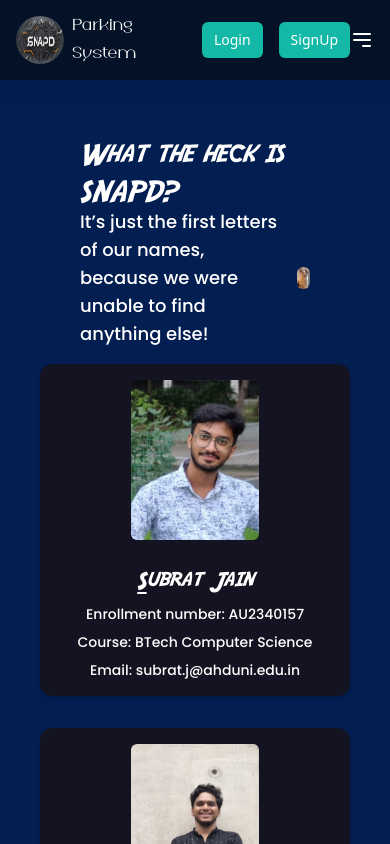
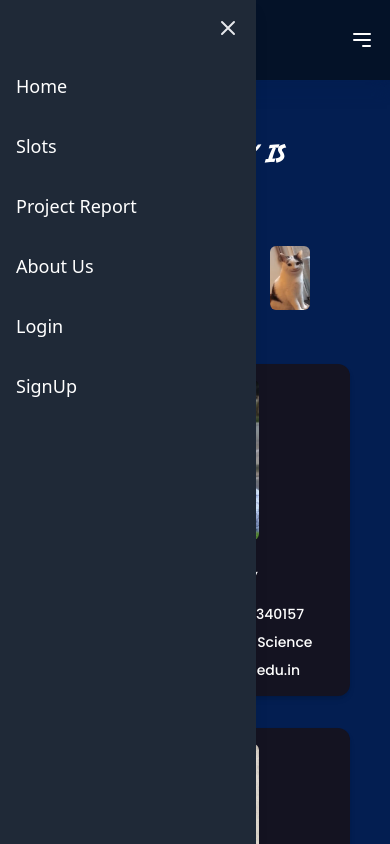
Before and after one commit to CodexKnight-ai/SNAPD_parking, a React (Vite) app in the folder Frontend/: page /about-us in a window 390 px wide. Both pictures are taken after a click on the button 362 px from the left and 40 px from the top of the page. Shown: the top 844 px of the page. Built offline with nearby package versions, Linux system fonts and the light colour scheme.

Commit message:
last commit

```diff
--- a/Frontend/src/Components/About.jsx
+++ b/Frontend/src/Components/About.jsx
@@ -12,7 +12,7 @@ function About() {
           It’s just the first letters of our names, because we were unable to
           find anything else!
           <span>
-            <img className="h-auto w-12 sm:w-16 md:w-20 rounded-md" src="/smileCat.png" />
+            <img className="h-16 w-auto min-w-10 sm:h-20 md:h-24 rounded-md" src="/smileCat.png" />
           </span>
         </h3>
       </div>
--- a/Frontend/src/Components/Navbar.jsx
+++ b/Frontend/src/Components/Navbar.jsx
@@ -1,36 +1,45 @@
-import React from "react";
+import React, { useState } from "react";
 import { NavLink, useNavigate } from "react-router-dom";
 import { useSelector, useDispatch } from "react-redux";
-import { logout } from '../store/authSlice';
+import { logout } from "../store/authSlice";
 
 function Navbar() {
+  const [isSidebarOpen, setIsSidebarOpen] = useState(false);
   const dispatch = useDispatch();
   const navigate = useNavigate();
   const { status, userData } = useSelector((state) => state.auth);
 
   const handleLogout = () => {
     dispatch(logout());
-    navigate('/login');
+    navigate("/login");
   };
 
   return (
+    <>
+      {/* Navbar */}
       <div className="w-full h-20 px-4 bg-navbar fixed top-0 shadow-lg flex items-center justify-between z-50 shadow-primary">
         {/* Logo and Title */}
         <div className="flex items-center gap-2">
           <img
-          className="h-12 w-12 sm:h-16 sm:w-16 rounded-full"
+            className="h-12 w-auto sm:h-16 sm:w-auto rounded-3xl"
             src="/logo.png"
             alt="Logo"
           />
-        <p className="text-white text-lg sm:text-xl lg:text-2xl font-bosch">Parking System</p>
+          <p className="text-white text-lg sm:text-xl lg:text-2xl font-bosch">
+            Parking System
+          </p>
         </div>
 
-      {/* Navigation Menu */}
+        {/* Desktop Navigation Menu */}
         <div className="hidden md:flex gap-6 items-center">
           <NavLink
             to="/"
             className={({ isActive }) =>
-            `px-4 py-2 rounded-md text-sm sm:text-base lg:text-lg ${isActive ? 'bg-blue-900 text-white' : 'text-gray-200 hover:text-white'}`
+              `px-4 py-2 rounded-md text-sm sm:text-base lg:text-lg ${
+                isActive
+                  ? "bg-blue-900 text-white"
+                  : "text-gray-200 hover:text-white"
+              }`
             }
           >
             Home
@@ -38,7 +47,11 @@ function Navbar() {
           <NavLink
             to="/slot"
             className={({ isActive }) =>
-            `px-4 py-2 rounded-md text-sm sm:text-base lg:text-lg ${isActive ? 'bg-blue-900 text-white' : 'text-gray-200 hover:text-white'}`
+              `px-4 py-2 rounded-md text-sm sm:text-base lg:text-lg ${
+                isActive
+                  ? "bg-blue-900 text-white"
+                  : "text-gray-200 hover:text-white"
+              }`
             }
           >
             Slots
@@ -46,7 +59,11 @@ function Navbar() {
           <NavLink
             to="/project-report"
             className={({ isActive }) =>
-            `px-4 py-2 rounded-md text-sm sm:text-base lg:text-lg ${isActive ? 'bg-blue-900 text-white' : 'text-gray-200 hover:text-white'}`
+              `px-4 py-2 rounded-md text-sm sm:text-base lg:text-lg ${
+                isActive
+                  ? "bg-blue-900 text-white"
+                  : "text-gray-200 hover:text-white"
+              }`
             }
           >
             Project Report
@@ -54,7 +71,11 @@ function Navbar() {
           <NavLink
             to="/about-us"
             className={({ isActive }) =>
-            `px-4 py-2 rounded-md text-sm sm:text-base lg:text-lg ${isActive ? 'bg-blue-900 text-white' : 'text-gray-200 hover:text-white'}`
+              `px-4 py-2 rounded-md text-sm sm:text-base lg:text-lg ${
+                isActive
+                  ? "bg-blue-900 text-white"
+                  : "text-gray-200 hover:text-white"
+              }`
             }
           >
             About Us
@@ -62,10 +83,12 @@ function Navbar() {
         </div>
 
         {/* User Actions */}
-      <div className="flex gap-4 items-center">
+        <div className="hidden md:flex gap-4 items-center">
           {status ? (
             <>
-            <p className="hidden sm:block text-sm text-white">Welcome, {userData?.user?.username}</p>
+              <p className="hidden sm:block text-sm text-white">
+                Welcome, {userData?.user?.username}
+              </p>
               <button
                 onClick={handleLogout}
                 className="bg-teal-500 text-white px-3 py-2 rounded-md text-sm hover:bg-teal-400"
@@ -93,7 +116,10 @@ function Navbar() {
 
         {/* Hamburger Menu for Mobile */}
         <div className="md:hidden flex items-center">
-        <button className="text-white">
+          <button
+            onClick={() => setIsSidebarOpen(!isSidebarOpen)}
+            className="text-white"
+          >
             <svg
               xmlns="http://www.w3.org/2000/svg"
               fill="none"
@@ -111,6 +137,90 @@ function Navbar() {
           </button>
         </div>
       </div>
+
+      {/* Sidebar */}
+      {isSidebarOpen && (
+        <div className="fixed top-0 left-0 w-64 h-screen bg-gray-800 text-white z-50 shadow-lg">
+          <button
+            onClick={() => setIsSidebarOpen(false)}
+            className="absolute top-4 right-4 text-gray-200"
+          >
+            <svg
+              xmlns="http://www.w3.org/2000/svg"
+              fill="none"
+              viewBox="0 0 24 24"
+              strokeWidth="2"
+              stroke="currentColor"
+              className="w-6 h-6"
+            >
+              <path
+                strokeLinecap="round"
+                strokeLinejoin="round"
+                d="M6 18L18 6M6 6l12 12"
+              />
+            </svg>
+          </button>
+          <div className="flex flex-col gap-4 mt-16 px-4">
+            <NavLink
+              to="/"
+              className="text-lg py-2"
+              onClick={() => setIsSidebarOpen(false)}
+            >
+              Home
+            </NavLink>
+            <NavLink
+              to="/slot"
+              className="text-lg py-2"
+              onClick={() => setIsSidebarOpen(false)}
+            >
+              Slots
+            </NavLink>
+            <NavLink
+              to="/project-report"
+              className="text-lg py-2"
+              onClick={() => setIsSidebarOpen(false)}
+            >
+              Project Report
+            </NavLink>
+            <NavLink
+              to="/about-us"
+              className="text-lg py-2"
+              onClick={() => setIsSidebarOpen(false)}
+            >
+              About Us
+            </NavLink>
+            {status ? (
+              <button
+                onClick={() => {
+                  handleLogout();
+                  setIsSidebarOpen(false);
+                }}
+                className="text-lg py-2"
+              >
+                Logout
+              </button>
+            ) : (
+              <>
+                <NavLink
+                  to="/login"
+                  className="text-lg py-2"
+                  onClick={() => setIsSidebarOpen(false)}
+                >
+                  Login
+                </NavLink>
+                <NavLink
+                  to="/signup"
+                  className="text-lg py-2"
+                  onClick={() => setIsSidebarOpen(false)}
+                >
+                  SignUp
+                </NavLink>
+              </>
+            )}
+          </div>
+        </div>
+      )}
+    </>
   );
 }
 
```
Lines whose indentation alone changed are shown as unchanged.
